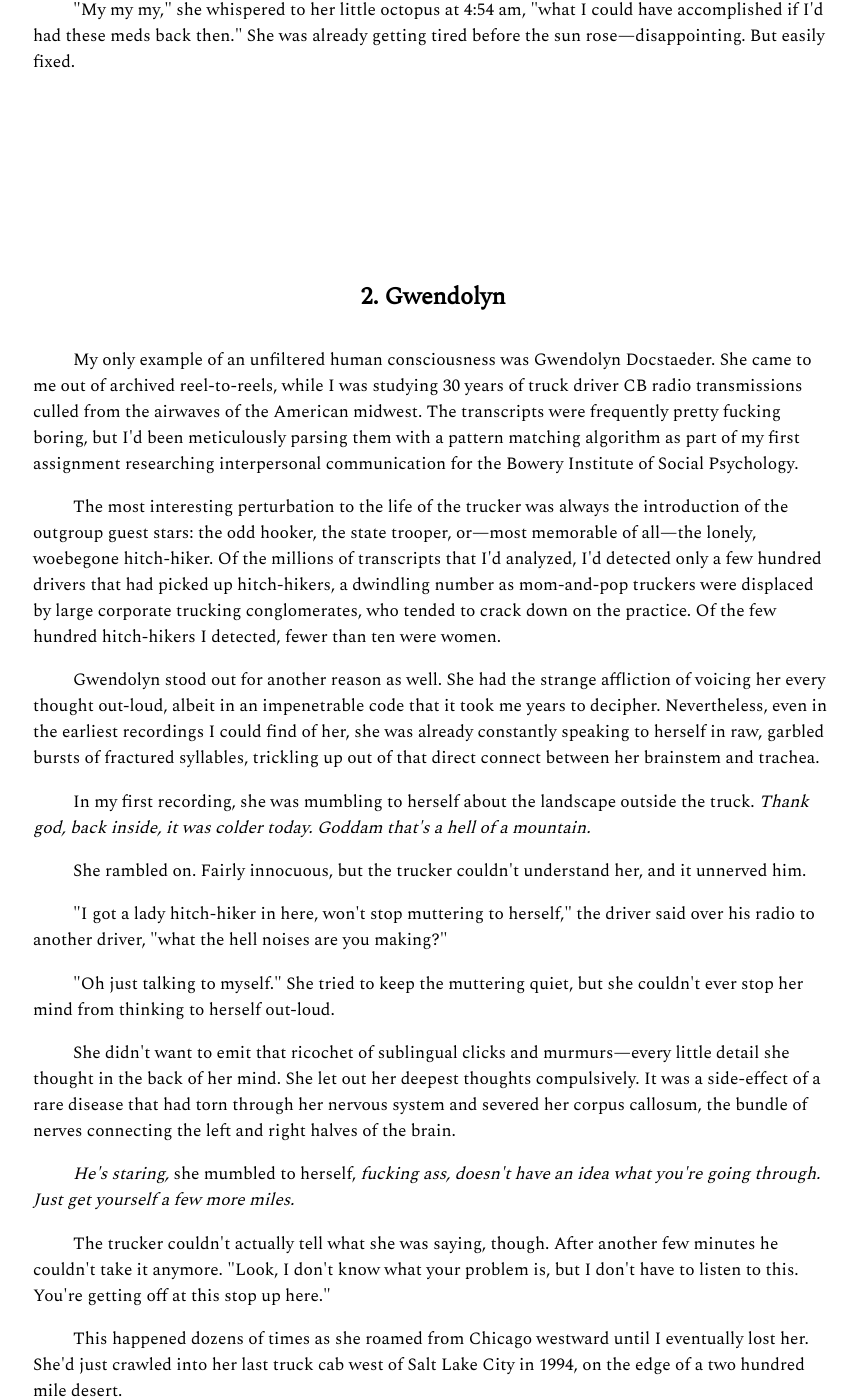
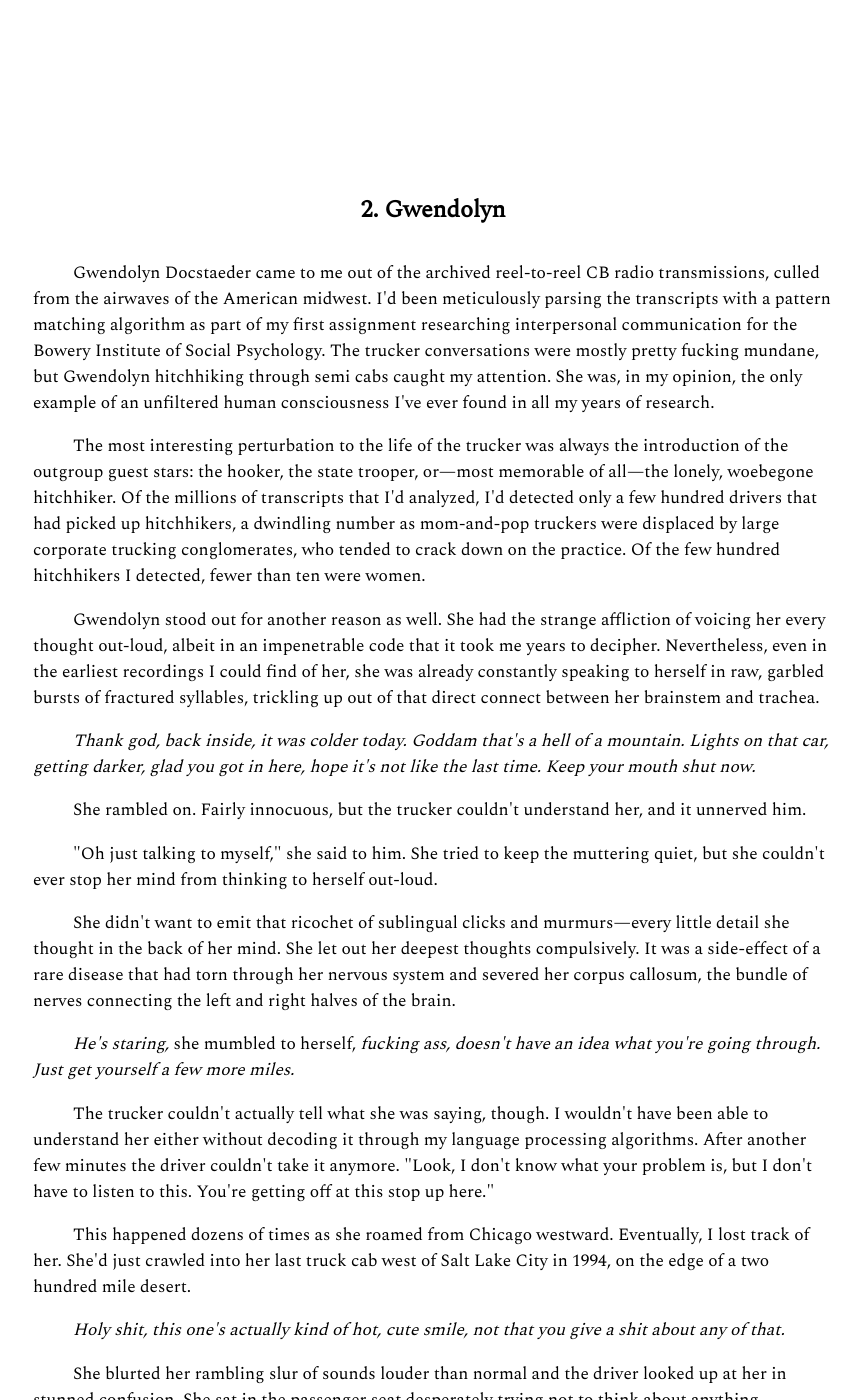
Before and after one commit to tcruven/n, a Jekyll site: the page built from index.html, in a window 1280 px wide and 1400 px high, scrolled down 2109 px. Shown: the whole window, without its empty margins (207-1069 px from the left). Built offline with Jekyll 4.4.1, drawn with Linux system fonts in a browser that asks for light colours; nearby versions of some CDN libraries; some web fonts are replaced; some of the changed text lies outside the part shown.

Commit message:
more improvements

```diff
--- a/index.html
+++ b/index.html
@@ -15,59 +15,31 @@
 <br><h4>1. Esmeralda</h4>
 
 <p>
-"What a grocery list!" Ezzy's boyfriend, David, smirked, looking at the
-requisition form she was filling out, "100 grams cocaine, 400 milliliters
-methamphetamine, and 60 tablets of adderall.  You and your students are planning
-one hell of a weekend out on Cape Cod, huh?"
-</p>
-<p>
-Ezzy laughed politely as she lifted the form off the kitchen table and dropped
-it in her briefcase.  Having to listen to his tired jokes had become one of her
-least favorite chores over the last twenty years that they'd been together.
-</p>
-<p>
-"Look, I have to go pick these up," she said as she shifted around him and
-hurried towards the front door, "can you grab today's specimen from the dive
-haul?"
-</p>
-<p>
-"Eh," David wrinkled up his face, "I have to meet some people back in the city
-tonight."
-</p>
-<p>
-"Fine," Ezzy said.  She stepped outside and breathed a little deeper. She
-couldn't count on him for anything.  He was dead weight.
-</p>
-<p>
-When she turned the narcotics requisition in at the Institute's Dept of Marine
-Research, the clerk who filed the request didn't even bat an eye.  Ezzy had been
-ordering crates of drugs ever since her laboratory received the joint DEA/FDA
-clearance for her project.
-</p>
-<p>
-The clerk handed her the package of medicines.  After she procured the
-chemicals, she'd spent the rest of the morning waiting at the pier for the
-specimen haul to come in.
-</p>
-<p>
-The EPA allotted only 25 harp-toothed octopodes to be harvested for research per
-week.  Today, she was unlucky.  They'd only found two.
-</p>
-<p>
-"It would be easier to get clearance to work with the bubonic plague," she
-texted David at the red light on the way home, "and if you think my dealing with
-the DEA was tough, you don't even want to imagine what it would take to get
-clearance for more critters from the EPA."
-</p>
-<p>
-When she needed approval for the medications, I used what little sway I had at
-the Institute to help get her application over the hurdle. But I couldn't help
-getting more octopodes out of the ocean. I'd been helping her out ever since I
-discovered her early work into human attention.  She'd coined the term
-<em>focus-addiction</em> early in her career, which had played well with the
-readers of the Times' Science section.  By now, she'd written
-<em>focus-addiction </em>in hundreds of grants, but she still wasn't even quite
-sure what she meant by it.
+"What a grocery list!" Ezzy's boyfriend, David, smirked, looking at the requisition form she was filling out, "100 grams cocaine, 400 milliliters methamphetamine, and 60 tablets of adderall. You and your students are planning one hell of a weekend out on Cape Cod, huh?"
+</p>
+<p>
+Ezzy laughed politely as she lifted the form off the kitchen table and dropped it in her briefcase. Having to listen to his tired jokes had become one of her least favorite chores over the last twenty years that they'd been together.
+</p>
+<p>
+"Look, I have to go pick these up," she said as she shifted around him and hurried towards the front door, "can you grab today's specimen from the dive haul?"
+</p>
+<p>
+"Eh," David wrinkled up his face, "I have to meet some people back in the city tonight."
+</p>
+<p>
+"Fine," Ezzy said. She stepped outside and breathed a little deeper. She couldn't count on him for anything. He was dead weight.
+</p>
+<p>
+When she turned the narcotics requisition in at the Institute's Dept of Marine Research, the clerk filing the request didn't even bat an eye. Ezzy had been ordering crates of narcotics for months, ever since her laboratory received the joint DEA/FDA clearance for her project.  The clerk handed her the package of medicines with a detached shrug.
+</p>
+<p>
+She rushed across campus to the marine center pier, vying for first in line as usual.  She'd spend the rest of the morning waiting for the specimen haul to come in.  The EPA allotted only 25 harp-toothed octopodes to be harvested for research per week. Today they'd only found two, but she got them both.
+</p>
+<p>
+"It would be easier to get clearance to work with the bubonic plague," she texted David at the red light on the way home, "and if you think my dealing with the DEA was tough, you don't even want to imagine what it would take to get clearance for more critters from the EPA."
+</p>
+<p>
+When she needed approval for the medications, I used what little sway I had at the Institute to help get her application over the hurdle. But I couldn't help getting more octopodes out of the ocean. I'd been helping her out ever since I discovered her early work into human attention. She'd coined the term<em>focus-addiction</em> early in her career, which had played well with the readers of the Times' Science section. By now, she'd written <em>focus-addiction </em>in hundreds of grants, but she still wasn't even quite sure what she meant by it.
 </p>
 <p>
 "At least that DARPA grant opened some doors," she texted to David.
@@ -76,137 +48,74 @@
 "The doors of perception, right?" he replied, with a winky face ";)."
 </p>
 <p>
-David had moved to Woods Hole to help her manage her life while she slipped into
-her own <em>focus-addiction</em> on her experiments. Ever since her project was
-approved, Ezzy hadn't slept soundly for more than a handful of hours any night.
-The surgeries were so delicate and the specimens so limited that she couldn't
-afford to let anyone else do the work. David had been completely useless, more
-of a distraction than anything.
-</p>
-<p>
-She arrived back at her garage, which she'd converted into a laboratory so she
-could keep up her work incessantly.  She started to prepare for the next round.
+David had moved to Woods Hole to help her manage her life while she slipped into her own <em>focus-addiction</em> on her experiments. Ever since her project was approved, Ezzy hadn't slept soundly for more than a handful of hours any night. The surgeries were so delicate and the specimens so limited that she couldn't afford to let anyone else do the work. David had been completely useless, more of a distraction than anything.
+</p>
+<p>
+She arrived back at her laboratory, or rather the garage which she'd converted into a laboratory so she could keep up her work incessantly. She started to prepare for the next round.
 </p>
 <p style="text-align: center; text-indent:0">
 *
 </p>
 <p>
-<strong>"</strong>There's no one else in the world like you," she'd whispered to
-the sedated octopus as she'd sutured up the two severed writhing arms together,
-ensuring that each bundle of neurons lined up ever-so-delicately.
-</p>
-<p>
-She had the next pair of arms clipped and sewn together again by 4:36 am.
-</p>
-<p>
-The octopus had 4 arms left attached.  The first pair of arms were joined
-directly together, wriggling happily in their corner of the room. The second
-pair were each sewn into tiny electronic chips, but they were motionless.
-</p>
-<p>
-Now it was time to dose the animal.  She pulled the liquid methamphetamine up
-into her syringe and tapped the end against the aquarium glass next to its eye
-as it twisted up to peer at her.
-</p>
-<p>
-"My my my," she whispered to her little octopus at 4:54 am, "what I could have
-accomplished if I'd had these meds back then."  She was already getting tired
-before the sun rose—disappointing. But easily fixed.
-</p>
+<strong>"</strong>There's no one else in the world like you," she'd whispered to the sedated octopus as she'd sutured up the two severed writhing arms together, ensuring that each bundle of neurons lined up ever-so-delicately.
+</p>
+<p>
+She had the next pair of arms clipped and sewn together again by 4:36 am.  The octopus had 4 arms left attached. The first pair of arms were joined directly together, wriggling happily in their corner of the room. The second pair were each sewn into tiny electronic chips, but they were motionless.
+</p>
+<p>
+Now it was time to dose the animal. She pulled the liquid methamphetamine up into her syringe and tapped the end against the aquarium glass next to its eye as it twisted up to peer at her.
+</p>
+<p>
+She was already getting tired before the sun rose—disappointing. But easily fixed.  "My my my," she whispered to the octopus at 4:54 am, "what I could have accomplished if I'd had these meds back then."
+</p>
+
 
 <br><h4>2. Gwendolyn</h4>
 
 <p>
-	My only example of an unfiltered human consciousness was Gwendolyn Docstaeder.
-She came to me out of archived reel-to-reels, while I was studying 30 years of
-truck driver CB radio transmissions culled from the airwaves of the American
-midwest.  The transcripts were frequently pretty fucking boring, but I'd been
-meticulously parsing them with a pattern matching algorithm as part of my first
-assignment researching interpersonal communication for the Bowery Institute of
-Social Psychology.
-</p>
-<p>
-	The most interesting perturbation to the life of the trucker was always the
-introduction of the outgroup guest stars: the odd hooker, the state trooper,
-or—most memorable of all—the lonely, woebegone hitch-hiker.  Of the millions of
-transcripts that I'd analyzed, I'd detected only a few hundred drivers that had
-picked up hitch-hikers, a dwindling number as mom-and-pop truckers were displaced
-by large corporate trucking conglomerates, who tended to crack down on the
-practice.  Of the few hundred hitch-hikers I detected, fewer than ten were
-women.
-</p>
-<p>
-Gwendolyn stood out for another reason as well.  She had the strange affliction
-of voicing her every thought out-loud, albeit in an impenetrable code that it
-took me years to decipher.  Nevertheless, even in the earliest recordings I
-could find of her, she was already constantly speaking to herself in raw,
-garbled bursts of fractured syllables, trickling up out of that direct connect
-between her brainstem and trachea.
-</p>
-<p>
-In my first recording, she was mumbling to herself about the landscape outside
-the truck. <em>Thank god, back inside, it was colder today.  Goddam that's a
-hell of a mountain.</em>
-</p>
-<p>
-She rambled on.  Fairly innocuous, but the trucker couldn't understand her, and
-it unnerved him.
-</p>
-<p>
-"I got a lady hitch-hiker in here, won't stop muttering to herself," the driver
-said over his radio to another driver, "what the hell noises are you making?"
-</p>
-<p>
-"Oh just talking to myself."  She tried to keep the muttering quiet, but she
-couldn't ever stop her mind from thinking to herself out-loud.
-</p>
-<p>
-She didn't want to emit that ricochet of sublingual clicks and murmurs—every
-little detail she thought in the back of her mind.  She let out her deepest
-thoughts compulsively. It was a side-effect of a rare disease that had torn through her
-nervous system and severed her corpus callosum, the bundle of nerves connecting the left and right halves of the brain.
-</p>
-<p>
-<em>He's staring, </em>she mumbled to herself, <em>fucking ass, doesn't have an
-idea what you're going through.  Just get yourself a few more miles.</em>
-</p>
-<p>
-The trucker couldn't actually tell what she was saying, though.  After another
-few minutes he couldn't take it anymore.  "Look, I don't know what your
-problem is, but I don't have to listen to this.  You're getting off at this stop
-up here."
-</p>
-<p>
-This happened dozens of times as she roamed from Chicago westward until I
-eventually lost her. She'd just crawled into her last truck cab west of Salt
-Lake City in 1994, on the edge of a two hundred mile desert.
-</p>
-<p>
-<em>Holy shit, this one's actually kind of hot, cute smile, not that you give a
-shit about any of that.</em>
-</p>
-<p>
-She blurted her rambling slur of sounds louder than normal and the driver looked
-up at her in stunned confusion.  She sat in the passenger seat desperately
-trying not to think about anything, especially the driver.
-</p>
-<p>
-<em>Goddamn it just shut up and quit fucking thinking.  He can hear you and it's
-freaking him out.</em>
-</p>
-<p>
-But her subconscious kept voicing itself louder and louder as she became more
-nervous.  The driver threw her out within a few miles, and no other driver
-picked her up.
-</p>
-<p>
-She disappeared from those records, but I eventually tracked her down in the
-scattered documents I could find.  She'd found her way into a
-Department of Energy facility, under the observation of a cohort of fascinated
-cognitive scientists.  They'd taken care of her, but also monitored her like a
-caged specimen, trying to understand her divided mind and her peculiar verbal
-tic.  They'd made some interesting findings, but they'd never learned to decode
-her mind like I eventually did.
+Gwendolyn Docstaeder came to me out of the archived reel-to-reel CB radio transmissions, culled from the airwaves of the American midwest. I'd been meticulously parsing the transcripts with a pattern matching algorithm as part of my first assignment researching interpersonal communication for the Bowery Institute of Social Psychology.  The trucker conversations were mostly pretty fucking mundane, but Gwendolyn hitchhiking through semi cabs caught my attention.  She was, in my opinion, the only example of an unfiltered human consciousness I've ever found in all my years of research.
+</p>
+<p>
+The most interesting perturbation to the life of the trucker was always the introduction of the outgroup guest stars: the hooker, the state trooper, or—most memorable of all—the lonely, woebegone hitchhiker. Of the millions of transcripts that I'd analyzed, I'd detected only a few hundred drivers that had picked up hitchhikers, a dwindling number as mom-and-pop truckers were displaced by large corporate trucking conglomerates, who tended to crack down on the practice. Of the few hundred hitchhikers I detected, fewer than ten were women.
+</p>
+<p>
+Gwendolyn stood out for another reason as well. She had the strange affliction of voicing her every thought out-loud, albeit in an impenetrable code that it took me years to decipher. Nevertheless, even in the earliest recordings I could find of her, she was already constantly speaking to herself in raw, garbled bursts of fractured syllables, trickling up out of that direct connect between her brainstem and trachea.
+</p>
+<p>
+<em>Thank god, back inside, it was colder today. Goddam that's a hell of a mountain.  Lights on that car, getting darker, glad you got in here, hope it's not like the last time.  Keep your mouth shut now.</em>
+</p>
+<p>
+She rambled on. Fairly innocuous, but the trucker couldn't understand her, and it unnerved him.
+</p>
+<p>
+"Oh just talking to myself," she said to him.  She tried to keep the muttering quiet, but she couldn't ever stop her mind from thinking to herself out-loud.
+</p>
+<p>
+She didn't want to emit that ricochet of sublingual clicks and murmurs—every little detail she thought in the back of her mind. She let out her deepest thoughts compulsively. It was a side-effect of a rare disease that had torn through her nervous system and severed her corpus callosum, the bundle of nerves connecting the left and right halves of the brain.
+</p>
+<p>
+<em>He's staring, </em>she mumbled to herself, <em>fucking ass, doesn't have an idea what you're going through. Just get yourself a few more miles.</em>
+</p>
+<p>
+The trucker couldn't actually tell what she was saying, though. I wouldn't have been able to understand her either without decoding it through my language processing algorithms.  After another few minutes the driver couldn't take it anymore. "Look, I don't know what your problem is, but I don't have to listen to this. You're getting off at this stop up here."
+</p>
+<p>
+This happened dozens of times as she roamed from Chicago westward.  Eventually, I lost track of her. She'd just crawled into her last truck cab west of Salt Lake City in 1994, on the edge of a two hundred mile desert.
+</p>
+<p>
+<em>Holy shit, this one's actually kind of hot, cute smile, not that you give a shit about any of that.</em>
+</p>
+<p>
+She blurted her rambling slur of sounds louder than normal and the driver looked up at her in stunned confusion. She sat in the passenger seat desperately trying not to think about anything, especially the driver.
+</p>
+<p>
+<em>Goddamn it just shut up and quit fucking thinking. He can hear you and it's freaking him out.</em>
+</p>
+<p>
+But her subconscious kept voicing itself louder and louder as she became more nervous. The driver threw her out within a few miles, and no other driver picked her up.
+</p>
+<p>
+She disappeared from those records, but I eventually pieced together where she ended up in the scattered documents I could find. She'd found her way into a Department of Energy facility, under the observation of a cohort of fascinated cognitive scientists. They'd taken care of her, but also monitored her like a caged specimen, trying to understand her divided mind and her peculiar verbal tic. They'd made some interesting findings, but they'd never learned to decode her mind like I eventually did.
 </p>
 
 <br><h4>3. JT Guerrero</h4>
```
